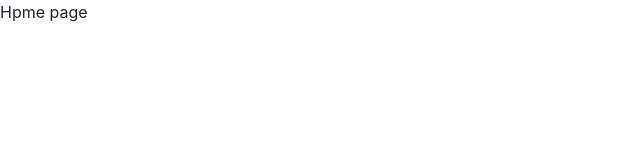
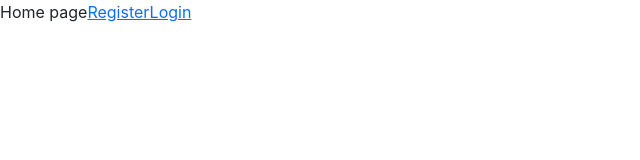
Before and after one commit to Abipiya02/vercel-host-divya, a React (Create React App) app in the folder Frontend/login-app/: page / in a window 1280 px wide. Shown: the top 160 px of the page, without its empty margins (0-640 px from the left). Built offline with nearby package versions, Linux system fonts and the light colour scheme.

Commit message:
initial commit8

```diff
--- a/Frontend/login-app/src/home.jsx
+++ b/Frontend/login-app/src/home.jsx
@@ -1,9 +1,13 @@
 import React from 'react'
+import { Link } from 'react-router-dom'
 
 function Home() {
   return (
     <div>
-        Hpme page
+        Home page
+        <Link path='/register'>Register</Link>
+        <Link path='/login'>Login</Link>
+
     </div>
   )
 }
```
Also changed, not shown: 1 other file (tests, documents, lock files or other folders).
